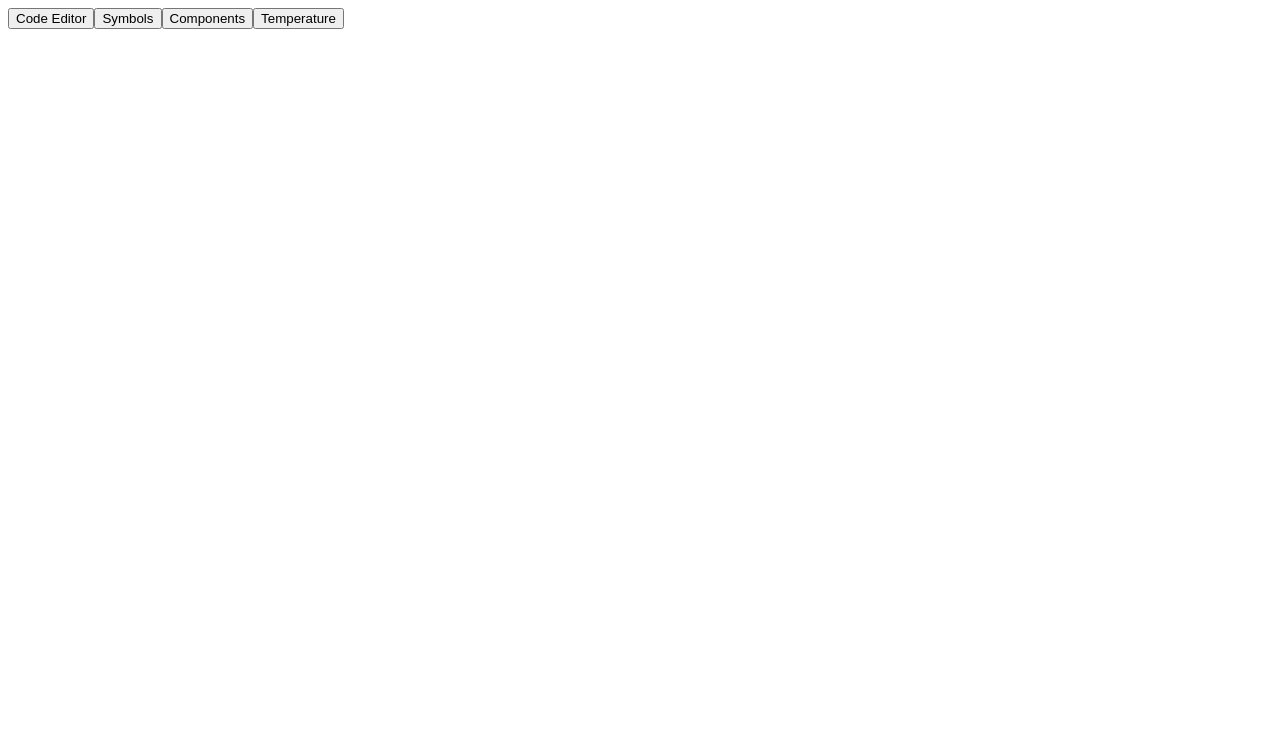
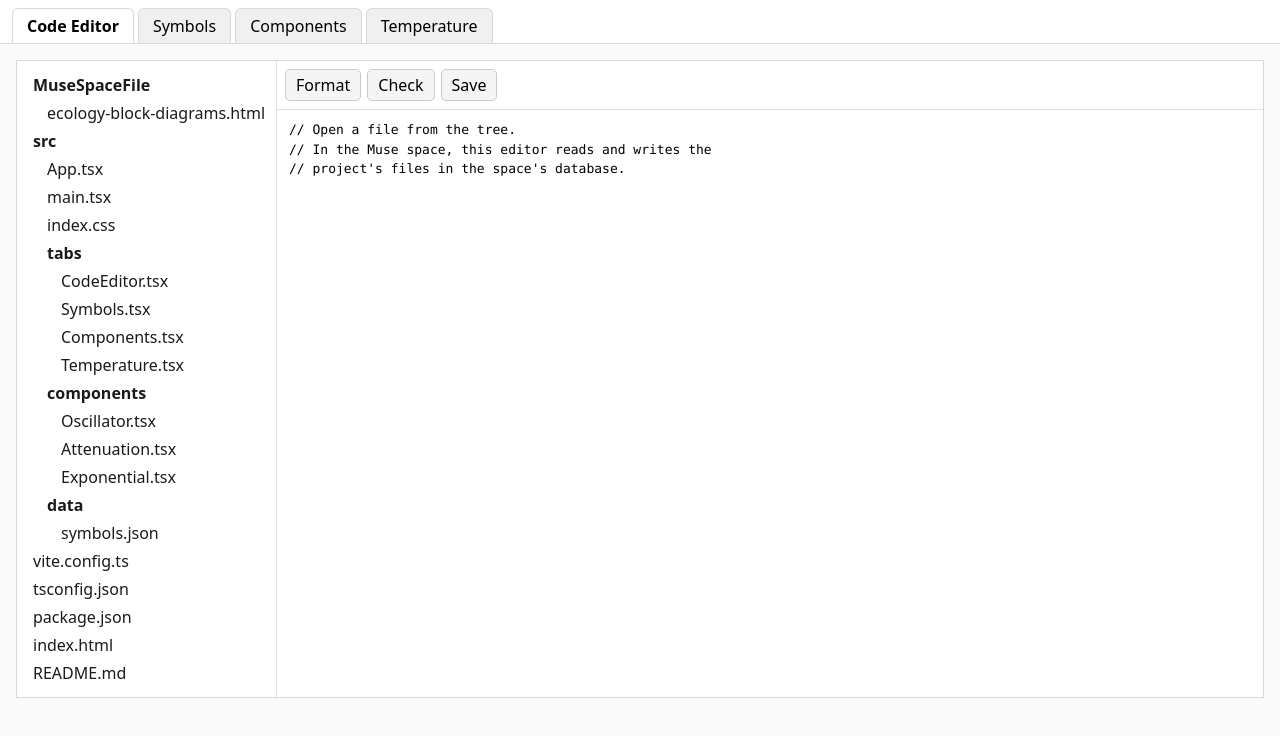
Before and after one commit to BrodyAcquilano/Ecology-Block-Diagrams, a React (Vite) app: page / in a window 1280 px wide. Shown: the top 736 px of the page. Built offline with nearby package versions, Linux system fonts and the light colour scheme.

Commit message:
Add styling (index.css) to match the Muse space, TypeScript project files (tsconfig, package.json, vite-env)

```diff
--- a/package.json
+++ b/package.json
@@ -1 +1 @@
-{"dependencies":{"react":"^18.3.1","react-dom":"^18.3.1"},"devDependencies":{"@vitejs/plugin-react":"^4.3.1","vite":"^5.4.8"},"name":"ecology-block-diagrams","private":true,"scripts":{"build":"vite build","dev":"vite","preview":"vite preview"},"type":"module","version":"0.1.0"}
+{"dependencies":{"react":"^18.3.1","react-dom":"^18.3.1"},"devDependencies":{"@types/react":"^18.3.3","@types/react-dom":"^18.3.0","@vitejs/plugin-react":"^4.3.1","typescript":"^5.5.3","vite":"^5.4.8"},"name":"ecology-block-diagrams","private":true,"scripts":{"build":"tsc && vite build","dev":"vite","preview":"vite preview"},"type":"module","version":"0.1.0"}
--- a/src/App.tsx
+++ b/src/App.tsx
@@ -3,6 +3,7 @@ import { CodeEditor } from "./tabs/CodeEditor";
 import { Symbols } from "./tabs/Symbols";
 import { Components } from "./tabs/Components";
 import { Temperature } from "./tabs/Temperature";
+import "./index.css";
 
 const ALL_TABS = ["Code Editor", "Symbols", "Components", "Temperature"] as const;
 
@@ -11,11 +12,13 @@ export function App() {
   const [active, setActive] = useState(tabs[0]);
   return (
     <div>
-      <nav>{tabs.map((t) => <button key={t} onClick={() => setActive(t)}>{t}</button>)}</nav>
-      {active === "Code Editor" && <CodeEditor />}
-      {active === "Symbols" && <Symbols />}
-      {active === "Components" && <Components />}
-      {active === "Temperature" && <Temperature />}
+      <nav className="tabs">{tabs.map((t) => <button key={t} className={t === active ? "active" : ""} onClick={() => setActive(t)}>{t}</button>)}</nav>
+      <main className="tab-body">
+        {active === "Code Editor" && <CodeEditor />}
+        {active === "Symbols" && <Symbols />}
+        {active === "Components" && <Components />}
+        {active === "Temperature" && <Temperature />}
+      </main>
     </div>
   );
 }
--- /dev/null
+++ b/src/index.css
@@ -0,0 +1,30 @@
+:root { color-scheme: light; }
+* { box-sizing: border-box; }
+body { margin: 0; font-family: system-ui, -apple-system, "Segoe UI", sans-serif; background: #fafafa; color: #1a1a1a; }
+
+/* Tab bar */
+.tabs { display: flex; gap: 4px; padding: 8px 12px 0; border-bottom: 1px solid #d8d8d8; background: #fff; overflow-x: auto; }
+.tabs button { border: 1px solid #d8d8d8; border-bottom: none; background: #f0f0f0; padding: 6px 14px; border-radius: 6px 6px 0 0; cursor: pointer; font: inherit; white-space: nowrap; }
+.tabs button.active { background: #fff; font-weight: 600; }
+.tab-body { padding: 16px; }
+
+/* Code Editor tab */
+.editor-layout { display: flex; border: 1px solid #d8d8d8; background: #fff; min-height: 480px; }
+.tree { width: 260px; flex: 0 0 260px; border-right: 1px solid #e2e2e2; padding: 10px; overflow: auto; }
+.tree .node { padding: 3px 6px; border-radius: 4px; cursor: pointer; white-space: nowrap; }
+.tree .node.folder { font-weight: 600; cursor: default; }
+.tree .node.selected { background: #e8eef7; }
+.editor-pane { flex: 1; display: flex; flex-direction: column; min-width: 0; }
+.editor-toolbar { display: flex; gap: 6px; padding: 8px; border-bottom: 1px solid #e2e2e2; }
+.editor-toolbar button { border: 1px solid #c9c9c9; background: #f5f5f5; border-radius: 5px; padding: 4px 10px; cursor: pointer; font: inherit; }
+.editor-main { flex: 1; display: flex; overflow: hidden; }
+.line-numbers { padding: 10px 8px; text-align: right; color: #999; background: #fbfbfb; border-right: 1px solid #eee; font-family: ui-monospace, Menlo, Consolas, monospace; font-size: 13px; line-height: 1.5; user-select: none; }
+.editor-main textarea { flex: 1; border: none; outline: none; resize: none; padding: 10px 12px; font-family: ui-monospace, Menlo, Consolas, monospace; font-size: 13px; line-height: 1.5; }
+.check-line { padding: 6px 10px; font-size: 13px; color: #8a6d00; background: #fff8e1; border-top: 1px solid #eee; }
+
+/* Symbols tab */
+.symbol-list { display: flex; flex-direction: column; gap: 10px; }
+.symbol-row { display: flex; gap: 14px; align-items: flex-start; background: #fff; border: 1px solid #e0e0e0; border-radius: 8px; padding: 12px 14px; }
+.symbol-glyph { flex: 0 0 64px; width: 64px; height: 64px; border: 2px solid #444; border-radius: 50%; display: flex; align-items: center; justify-content: center; font-size: 20px; }
+.symbol-name { font-weight: 600; margin-bottom: 4px; }
+.symbol-def { white-space: pre-wrap; line-height: 1.45; }
--- a/src/tabs/CodeEditor.tsx
+++ b/src/tabs/CodeEditor.tsx
@@ -1,7 +1,53 @@
 // Code Editor tab
 // Left: folder tree. Right: editor pane.
-// Features: open file, edit, save, format, syntax check,
-// add file, add folder, delete file / folder.
+// In the Muse space this editor is backed by the space's database:
+// files open, edit, save, format, syntax check, add and delete there.
+// This React version renders the same layout and the project tree.
+const TREE: { name: string; depth: number; folder?: boolean }[] = [
+  { name: "MuseSpaceFile", depth: 0, folder: true },
+  { name: "ecology-block-diagrams.html", depth: 1 },
+  { name: "src", depth: 0, folder: true },
+  { name: "App.tsx", depth: 1 },
+  { name: "main.tsx", depth: 1 },
+  { name: "index.css", depth: 1 },
+  { name: "tabs", depth: 1, folder: true },
+  { name: "CodeEditor.tsx", depth: 2 },
+  { name: "Symbols.tsx", depth: 2 },
+  { name: "Components.tsx", depth: 2 },
+  { name: "Temperature.tsx", depth: 2 },
+  { name: "components", depth: 1, folder: true },
+  { name: "Oscillator.tsx", depth: 2 },
+  { name: "Attenuation.tsx", depth: 2 },
+  { name: "Exponential.tsx", depth: 2 },
+  { name: "data", depth: 1, folder: true },
+  { name: "symbols.json", depth: 2 },
+  { name: "vite.config.ts", depth: 0 },
+  { name: "tsconfig.json", depth: 0 },
+  { name: "package.json", depth: 0 },
+  { name: "index.html", depth: 0 },
+  { name: "README.md", depth: 0 },
+];
+
 export function CodeEditor() {
-  return null;
+  return (
+    <div className="editor-layout">
+      <div className="tree">
+        {TREE.map((n, i) => (
+          <div key={i} className={"node" + (n.folder ? " folder" : "")} style={{ marginLeft: n.depth * 14 }}>
+            {n.name}
+          </div>
+        ))}
+      </div>
+      <div className="editor-pane">
+        <div className="editor-toolbar">
+          <button>Format</button>
+          <button>Check</button>
+          <button>Save</button>
+        </div>
+        <div className="editor-main">
+          <textarea readOnly defaultValue={"// Open a file from the tree.\n// In the Muse space, this editor reads and writes the\n// project's files in the space's database."} />
+        </div>
+      </div>
+    </div>
+  );
 }
--- a/src/tabs/Symbols.tsx
+++ b/src/tabs/Symbols.tsx
@@ -2,6 +2,36 @@
 // Symbol on the left, definition on the right.
 // The picture shows how the symbol looks.
 // The definition says what it represents.
+import symbols from "../data/symbols.json";
+
+const GLYPHS: Record<string, string> = {
+  difference: "−",
+  addition: "⊕",
+  oscillator: "∿",
+  boltzmann: "f(E)",
+  medium: "▦",
+  envelope: "◇",
+  exponential: "e",
+  mixer: "⊗",
+  attenuation: "α",
+  piecewise: "⌐",
+  filter: "⧗",
+  constant: "—",
+};
+
 export function Symbols() {
-  return null;
+  const ordered = [...symbols].sort((a, b) => a.sortOrder - b.sortOrder);
+  return (
+    <div className="symbol-list">
+      {ordered.map((s) => (
+        <div className="symbol-row" key={s.kind}>
+          <div className="symbol-glyph">{GLYPHS[s.kind] ?? "?"}</div>
+          <div>
+            <div className="symbol-name">{s.name}</div>
+            <div className="symbol-def">{s.definition}</div>
+          </div>
+        </div>
+      ))}
+    </div>
+  );
 }
--- /dev/null
+++ b/src/vite-env.d.ts
@@ -0,0 +1,3 @@
+/// <reference types="vite/client" />
+
+declare const __SHOW_CODE_EDITOR__: boolean;
--- /dev/null
+++ b/tsconfig.json
@@ -0,0 +1 @@
+{"compilerOptions":{"allowImportingTsExtensions":true,"forceConsistentCasingInFileNames":true,"isolatedModules":true,"jsx":"react-jsx","lib":["ES2020","DOM","DOM.Iterable"],"module":"ESNext","moduleResolution":"bundler","noEmit":true,"noFallthroughCasesInSwitch":true,"resolveJsonModule":true,"skipLibCheck":true,"strict":true,"target":"ES2020","useDefineForClassFields":true},"include":["src"]}
```
Also changed, not shown: 1 other file (tests, documents, lock files or other folders).
